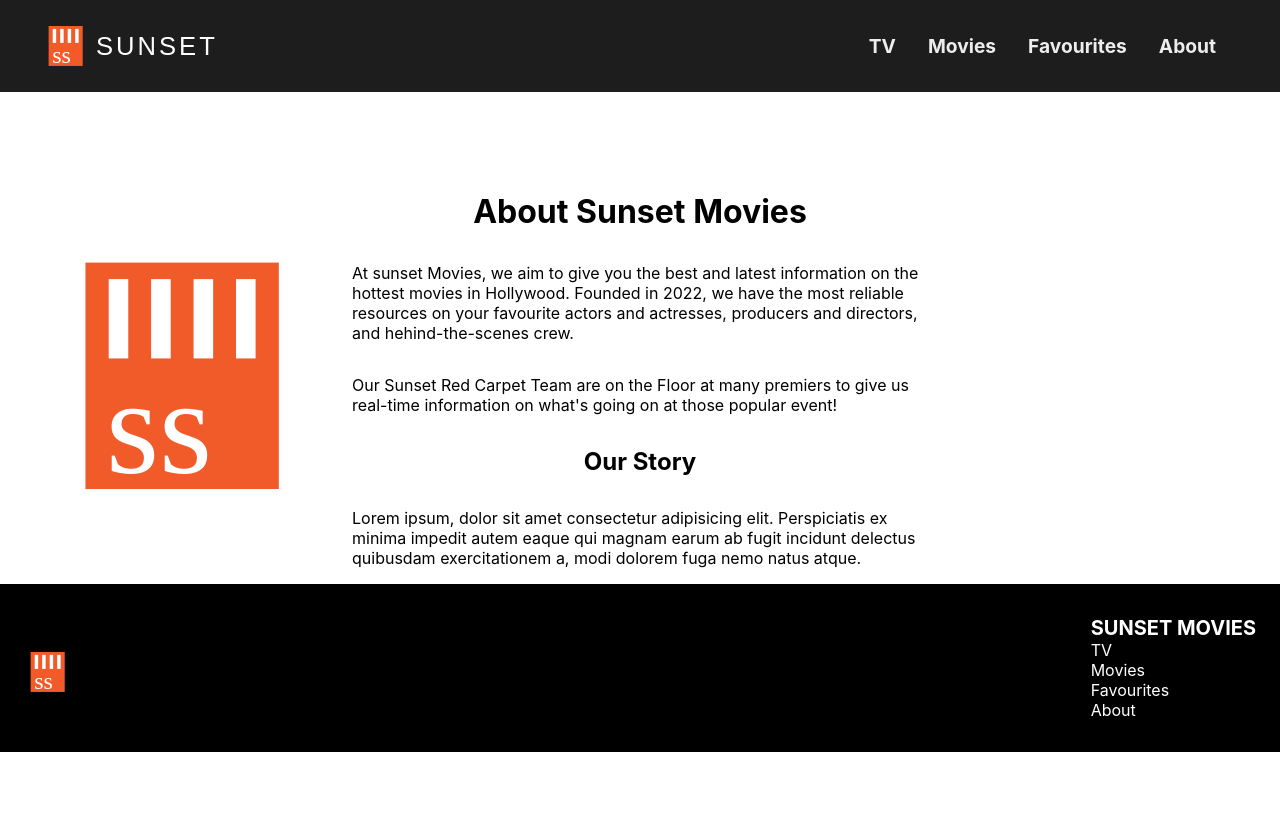
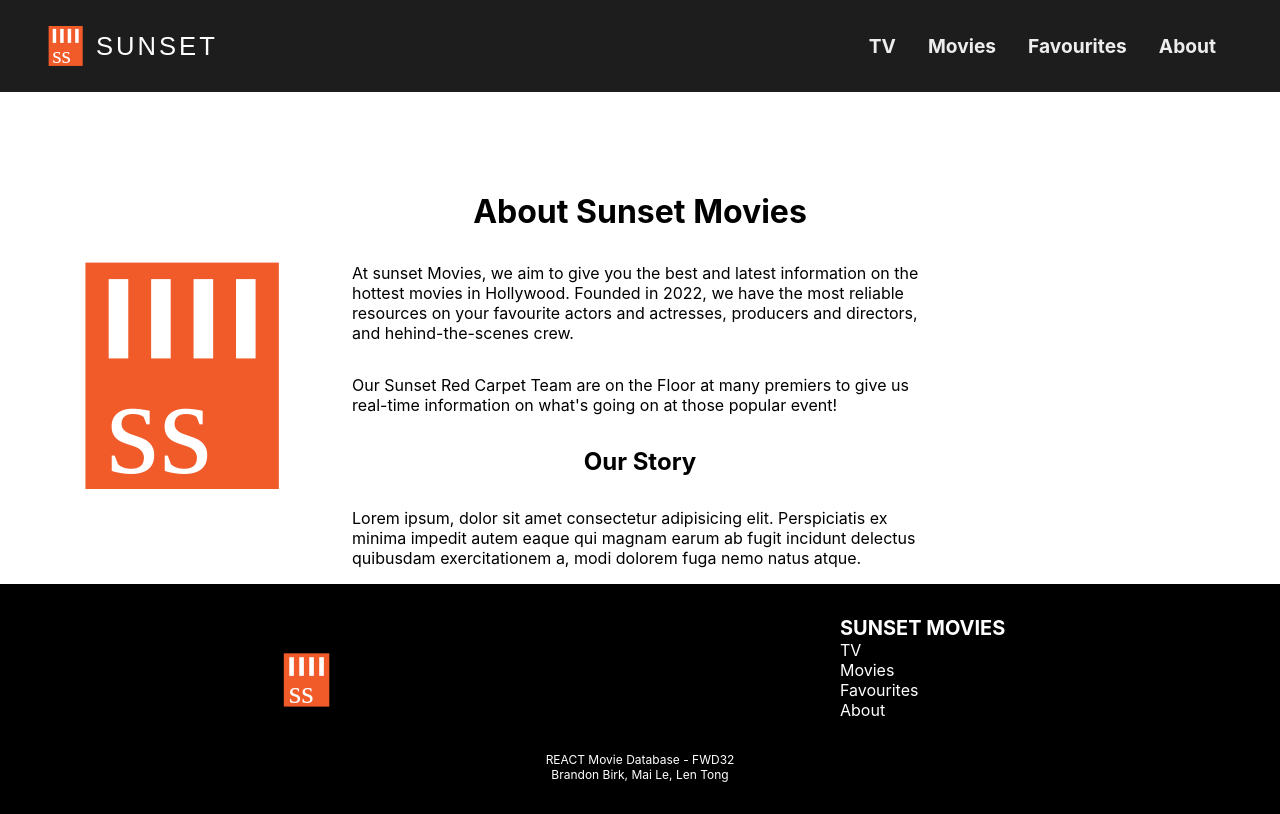
Before and after one commit to brandonb95/Movie-Database, a React (Create React App) app in the folder movie-database/: page /about in a window 1280 px wide. Built offline with nearby package versions, Linux system fonts and the light colour scheme.

Commit message:
footer styling

```diff
--- a/movie-database/src/components/Footer.js
+++ b/movie-database/src/components/Footer.js
@@ -7,11 +7,13 @@ const Footer = ({ title }) => {
     return (
 
     <footer className="footer-logo-wrapper">
+        <section className="footer-main">
         <div className="footer-logo">
             <img src={logo} alt="Sunset Logo" />
         </div>
 
         <div className="footer-content">
+
             <h1><Link to="/">{title}</Link></h1>
 
             <nav className="footer-nav">
@@ -31,6 +33,12 @@ const Footer = ({ title }) => {
             </ul>
             </nav>
         </div>
+        </section>
+
+        <div className="credits">
+            <p>REACT Movie Database - FWD32</p>
+            <p>Brandon Birk, Mai Le, Len Tong</p>
+        </div>
 
     </footer>
     )
--- a/movie-database/src/scss/_footer.scss
+++ b/movie-database/src/scss/_footer.scss
@@ -1,17 +1,19 @@
 @use "variables" as *;
 
 footer {
-    display: flex;
-    flex-wrap: wrap;
-    justify-content: space-between;
     margin-top: 1rem;
     padding: 2rem 1.5rem;
     background-color: black;
     color: white;
 
+    .footer-main {
+        display: flex;
+        flex-wrap: wrap;
+        justify-content: space-around;
+
         img {
             margin-top: 2rem;
-        width: 3rem;
+            width: 4rem;
         }
 
         h1 {
@@ -35,3 +37,11 @@ footer {
           transition: 0.5s;
         }
     }
+
+    .credits {
+        padding-top: 2rem;
+        text-align: center;
+        font-size: .75rem;
+    }
+
+}
```
Lines whose indentation alone changed are shown as unchanged.
